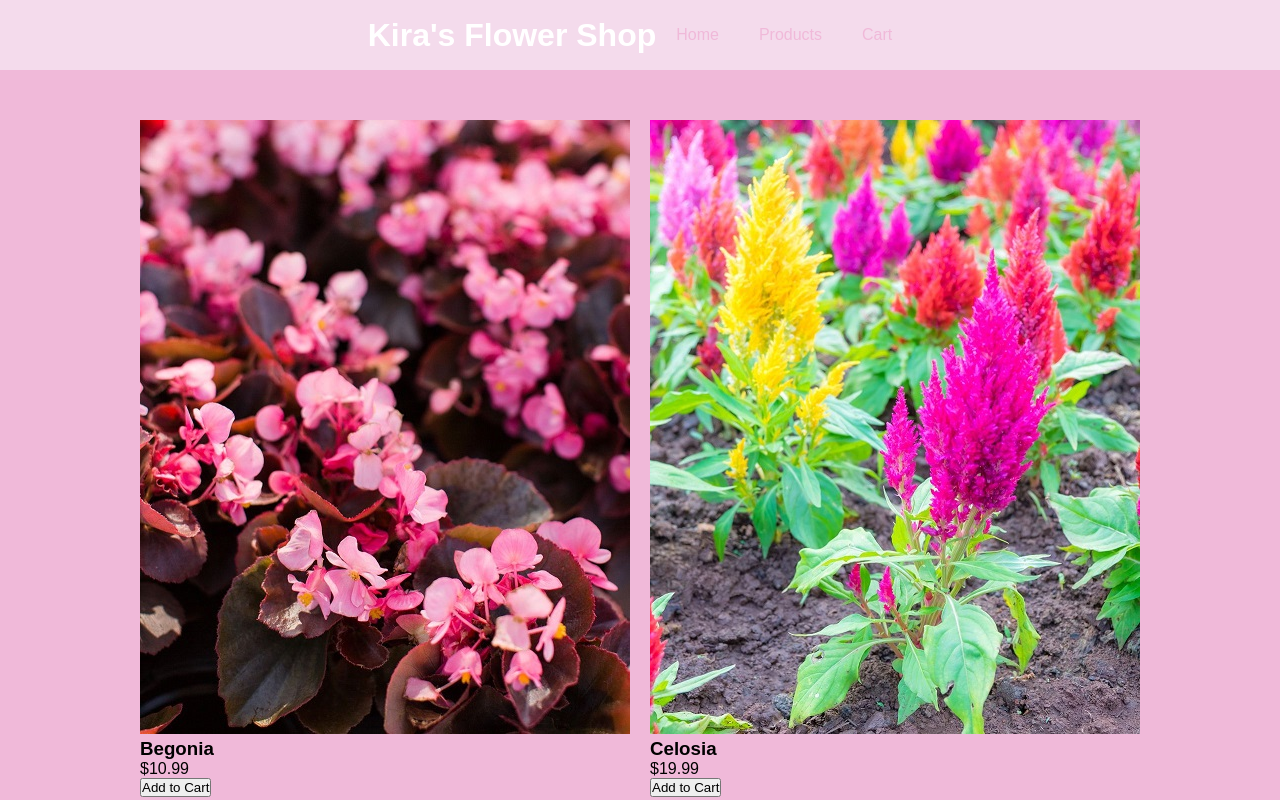
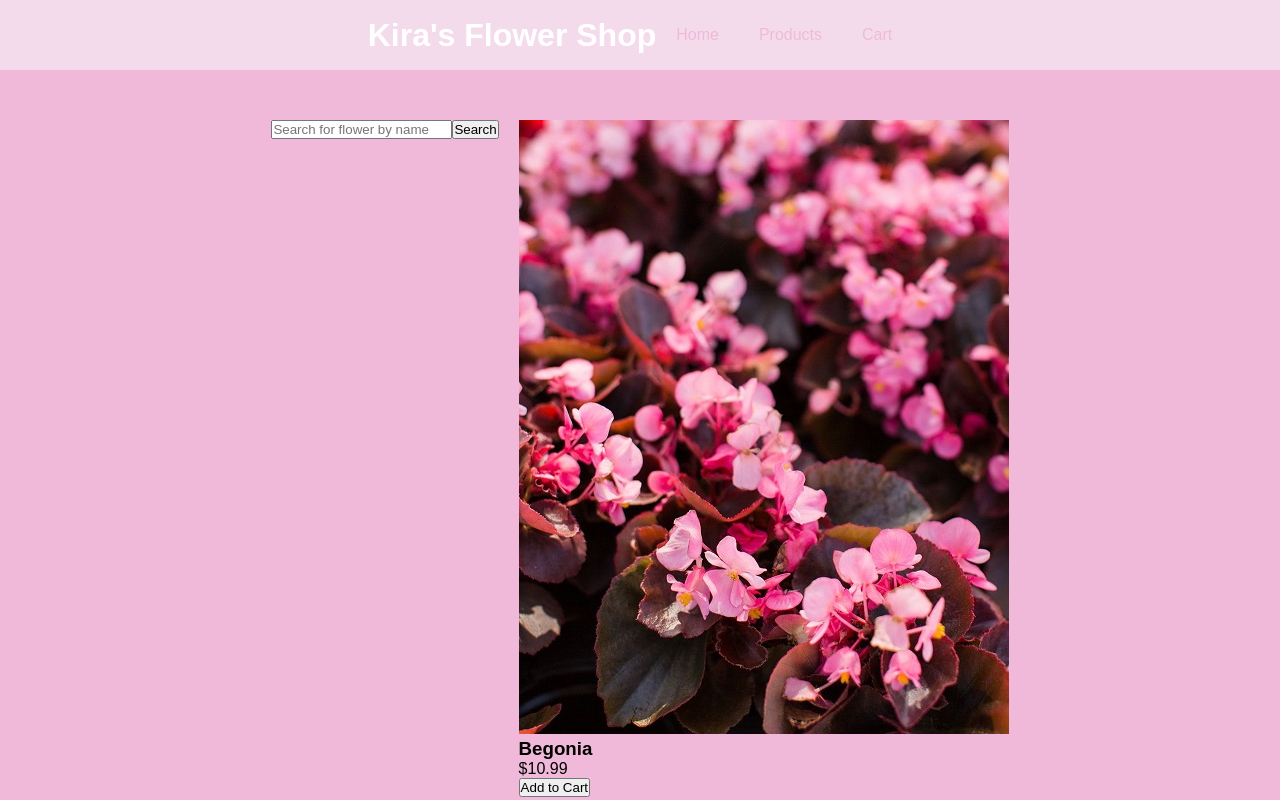
Before and after one commit to kiraashley24/inf655_midterm, a React (Create React App) app: page /products in a window 1280 px wide. Shown: the top 800 px of the page. Built offline with nearby package versions, Linux system fonts and the light colour scheme.

Commit message:
added search bar to product details page. its showing serach term in dev tools but it isn't actually filtering the items onto the productdetail page

```diff
--- a/src/App.js
+++ b/src/App.js
@@ -29,6 +29,11 @@ const App = () => {
     return cart.reduce((total, item) => total + item.price * item.quantity, 0);
   };
 
+  const handleSearch = (searchTerm) => {
+    // Define your search logic here
+    console.log('Search term:', searchTerm);
+  };
+
   const handleSubmit = (formData) => {
     // Handle form submission logic here
     console.log('Form submitted:', formData);
@@ -41,7 +46,7 @@ const App = () => {
         <Routes>
           <Route path="/" element={<HomePage />} />
           <Route path="/products" element={<Products products={ItemDescript} addToCart={addToCart} />} />
-          <Route path="/productdetail" element={<ProductDetail />} />
+          <Route path="/productdetail" element={<ProductDetail handleSearch={handleSearch} />} />
           <Route path="/cart" element={<Cart cart={cart} removeFromCart={removeFromCart} />} />
           <Route path="/checkout" element={<Checkout cart={cart} setCart={setCart} totalPrice={calculateTotal()} handleSubmit={handleSubmit} />} />
           <Route path="/thankyou" element={<ThankYou />} />
--- a/src/components/Products.js
+++ b/src/components/Products.js
@@ -1,10 +1,22 @@
-import React from 'react';
+import React, { useState } from 'react';
 import Product from './Product';
+import Search from './Search'; // Import the Search component
 
 const Products = ({ products, onAddToCart }) => {
-  return (
-    <div className="products">
-      {products.map((product) => (
+  const [searchResults, setSearchResults] = useState(products);
+  const [searchTerm, setSearchTerm] = useState('');
+
+  const handleSearch = (searchTerm) => {
+    setSearchTerm(searchTerm);
+    const results = products.filter((product) =>
+      product.name.toLowerCase().includes(searchTerm.toLowerCase())
+    );
+    setSearchResults(results);
+  };
+
+  const renderProducts = () => {
+    if (!searchTerm || searchResults.length === 0) {
+      return products.map((product) => (
         <Product
           key={product.id}
           id={product.id}
@@ -13,7 +25,25 @@ const Products = ({ products, onAddToCart }) => {
           price={product.price}
           onAddToCart={onAddToCart}
         />
-      ))}
+      ));
+    } else {
+      return searchResults.map((product) => (
+        <Product
+          key={product.id}
+          id={product.id}
+          name={product.name}
+          image={product.image}
+          price={product.price}
+          onAddToCart={onAddToCart}
+        />
+      ));
+    }
+  };
+
+  return (
+    <div className="products">
+      <Search handleSearch={handleSearch} /> {/* Add the Search component */}
+      {renderProducts()}
     </div>
   );
 };
--- /dev/null
+++ b/src/components/Search.js
@@ -0,0 +1,29 @@
+import React, { useState } from 'react';
+
+const Search = ({ handleSearch }) => {
+  const [searchTerm, setSearchTerm] = useState('');
+
+  const handleChange = (e) => {
+    setSearchTerm(e.target.value);
+  };
+
+  const handleSubmit = (e) => {
+    e.preventDefault();
+    handleSearch(searchTerm);
+    setSearchTerm('');
+  };
+
+  return (
+    <form onSubmit={handleSubmit}>
+      <input
+        type="text"
+        placeholder="Search for flower by name"
+        value={searchTerm}
+        onChange={handleChange}
+      />
+      <button type="submit">Search</button>
+    </form>
+  );
+};
+
+export default Search;
--- a/src/pages/ProductDetail.js
+++ b/src/pages/ProductDetail.js
@@ -1,9 +1,11 @@
 import React from 'react';
 import ItemDescript from '../components/ItemDescript';
+import Search from '../components/Search';
 
-const ProductDetail = () => {
+const ProductDetail = ({ handleSearch }) => {
   return (
     <div className="products">
+      <Search handleSearch={handleSearch} /> {/* Add the Search component */}
       {ItemDescript.map((product) => (
         <div key={product.id} className="product-card">
           <img src={product.image} alt={product.name} />
```
Also changed, not shown: src/pages/Search.js (deleted).
